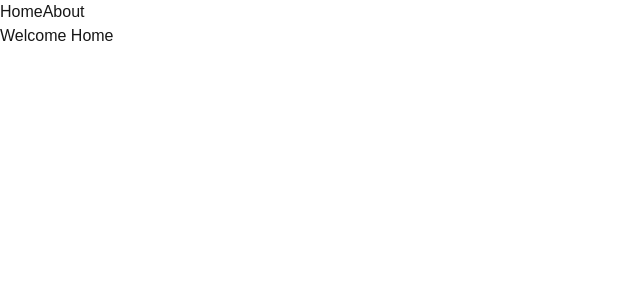
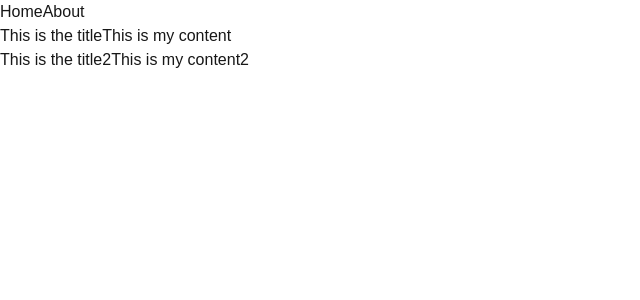
Before and after one commit to Mdlalose4life/alx-project-0x02-setup, a Next.js app in the folder alx-project-0x02/: page /home in a window 1280 px wide. Shown: the top 300 px of the page, without its empty margins (0-640 px from the left). Built offline with nearby package versions, Linux system fonts and the light colour scheme.

Commit message:
Adding the card

```diff
--- /dev/null
+++ b/alx-project-0x02/components/common/Card.tsx
@@ -0,0 +1,10 @@
+const Card: React.FC <CardProps> = ({title, content}) => {
+    return (
+        <div className="flex flex-row items-center">
+            <p>{title}</p>
+            <p>{content}</p>
+        </div>
+    )
+}
+
+export default Card
--- a/alx-project-0x02/pages/home.tsx
+++ b/alx-project-0x02/pages/home.tsx
@@ -1,10 +1,12 @@
+import Card from "@/components/common/Card"
 import Header from "@/components/layout/Header"
 
 const Home: React.FC = () => {
     return (
             <h1>
                 <Header/>
-                Welcome Home
+                <Card title="This is the title" content="This is my content"/>
+                <Card title="This is the title2" content="This is my content2"/>
             </h1>
     )
 }
```
Also changed, not shown: alx-project-0x02/interfaces/index.ts (+3 -4 lines).
